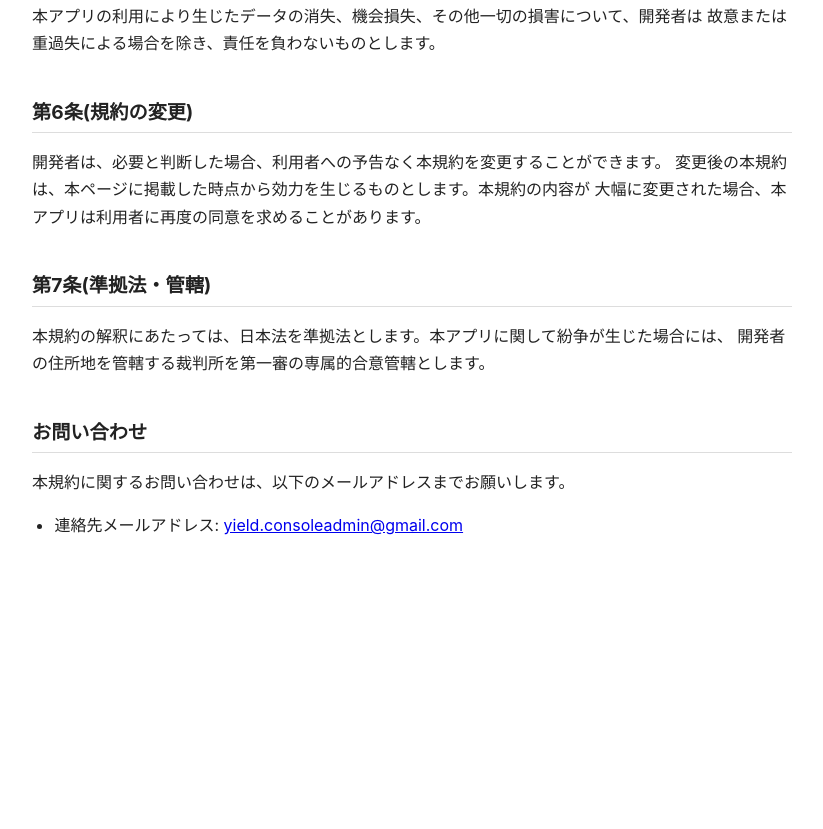
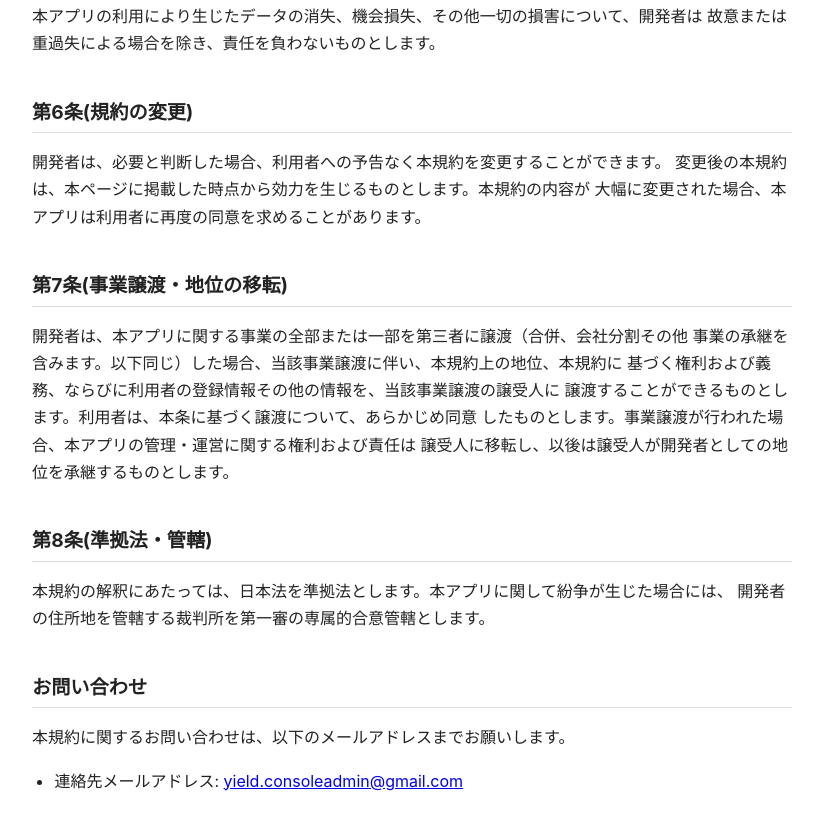
Before and after one commit to 085263/yield-privacy-policy, a plain HTML site: page terms.html in a window 1280 px wide. Shown: the part 1699-2528 px from the top of the page, without its empty margins (228-1051 px from the left). Before the commit the page ends 2279 px from the top, so only its background shows below. Drawn offline with Linux system fonts and the light colour scheme.

Commit message:
feat: 利用規約に事業譲渡・地位の移転に関する条項(第7条)を追加
Co-Authored-By: Claude Sonnet 5 <noreply@anthropic.com>
Claude-Session: https://claude.ai/code/session_017XeWoFZF1zyDGD3YC7BJvj

```diff
--- a/terms.html
+++ b/terms.html
@@ -97,7 +97,17 @@ Googleアカウントとの連携（Gmail・Googleカレンダー等）、広告
 大幅に変更された場合、本アプリは利用者に再度の同意を求めることがあります。
 </p>
 
-<h2>第7条(準拠法・管轄)</h2>
+<h2>第7条(事業譲渡・地位の移転)</h2>
+<p>
+開発者は、本アプリに関する事業の全部または一部を第三者に譲渡（合併、会社分割その他
+事業の承継を含みます。以下同じ）した場合、当該事業譲渡に伴い、本規約上の地位、本規約に
+基づく権利および義務、ならびに利用者の登録情報その他の情報を、当該事業譲渡の譲受人に
+譲渡することができるものとします。利用者は、本条に基づく譲渡について、あらかじめ同意
+したものとします。事業譲渡が行われた場合、本アプリの管理・運営に関する権利および責任は
+譲受人に移転し、以後は譲受人が開発者としての地位を承継するものとします。
+</p>
+
+<h2>第8条(準拠法・管轄)</h2>
 <p>
 本規約の解釈にあたっては、日本法を準拠法とします。本アプリに関して紛争が生じた場合には、
 開発者の住所地を管轄する裁判所を第一審の専属的合意管轄とします。
```
